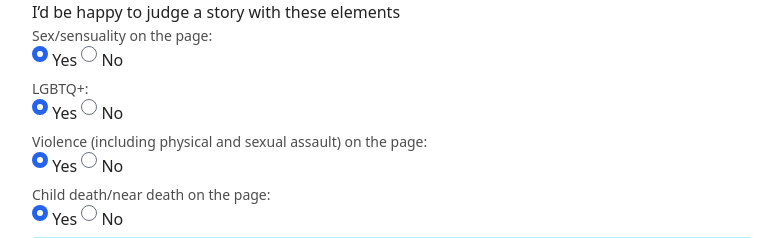
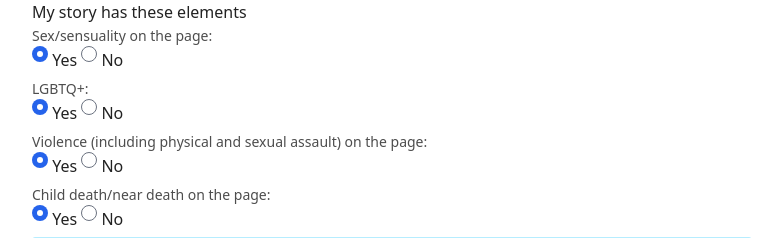
Before and after one commit to dugjohnson/contest4writers, a Laravel app: template resources/views/entry/editpub.blade.php in a window 1280 px wide. Shown: the part 599-837 px from the top of the page, without its empty margins (123-905 px from the left). Run offline with Laravel 8, Linux system fonts and the light colour scheme; the template is opened without the code that fills it, so the values that code supplies are empty; style sheets or scripts are compiled from the project's sources; some libraries are stand-ins or nearby versions.

Commit message:
update elements

```diff
--- a/resources/views/entry/elements.blade.php
+++ b/resources/views/entry/elements.blade.php
@@ -1,18 +1,24 @@
-<p>I’d be happy to judge a story with these elements</p>
+<div>
+    <p>My story has these elements</p>
     <!-- Erotic Form Input -->
     <div class="form-group">
         {!! Form::label('erotic', 'Sex/sensuality on the page:') !!}
-    {!! Form::radio('erotic',true, $entry->erotic==true, ['class' => 'form-control']) !!} Yes {!! Form::radio('erotic',false, $entry->erotic==false, ['class' => 'form-control']) !!} No
+        {!! Form::radio('erotic',true, $entry->erotic==true, ['class' => 'form-control']) !!}
+        Yes {!! Form::radio('erotic',false, $entry->erotic==false, ['class' => 'form-control']) !!} No
     </div>
     <div class="form-group">
         {!! Form::label('glbt', 'LGBTQ+:') !!}
-    {!! Form::radio('glbt',true, $entry->glbt==true, ['class' => 'form-control']) !!} Yes {!! Form::radio('glbt',false, $entry->glbt==false, ['class' => 'form-control']) !!} No
+        {!! Form::radio('glbt',true, $entry->glbt==true, ['class' => 'form-control']) !!}
+        Yes {!! Form::radio('glbt',false, $entry->glbt==false, ['class' => 'form-control']) !!} No
     </div>
     <div class="form-group">
         {!! Form::label('bdsm', 'Violence (including physical and sexual assault) on the page:') !!}
-    {!! Form::radio('bdsm',true, $entry->bdsm==true, ['class' => 'form-control']) !!} Yes {!! Form::radio('bdsm',false, $entry->bdsm==false, ['class' => 'form-control']) !!} No
+        {!! Form::radio('bdsm',true, $entry->bdsm==true, ['class' => 'form-control']) !!}
+        Yes {!! Form::radio('bdsm',false, $entry->bdsm==false, ['class' => 'form-control']) !!} No
     </div>
     <div class="form-group">
         {!! Form::label('childdeath', 'Child death/near death on the page:') !!}
-    {!! Form::radio('childdeath',true, $entry->childdeath==true, ['class' => 'form-control']) !!} Yes {!! Form::radio('childdeath',false, $entry->childdeath==false, ['class' => 'form-control']) !!} No
+        {!! Form::radio('childdeath',true, $entry->childdeath==true, ['class' => 'form-control']) !!}
+        Yes {!! Form::radio('childdeath',false, $entry->childdeath==false, ['class' => 'form-control']) !!} No
     </div>
+</div>
```
Lines whose indentation alone changed are shown as unchanged.
